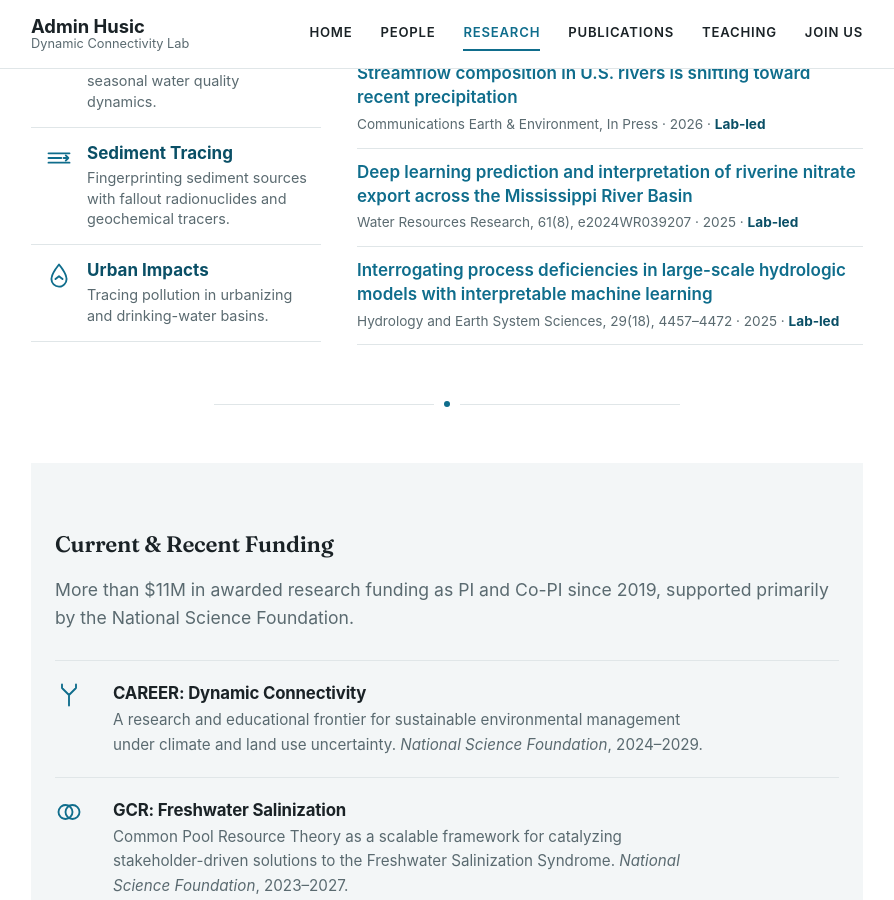
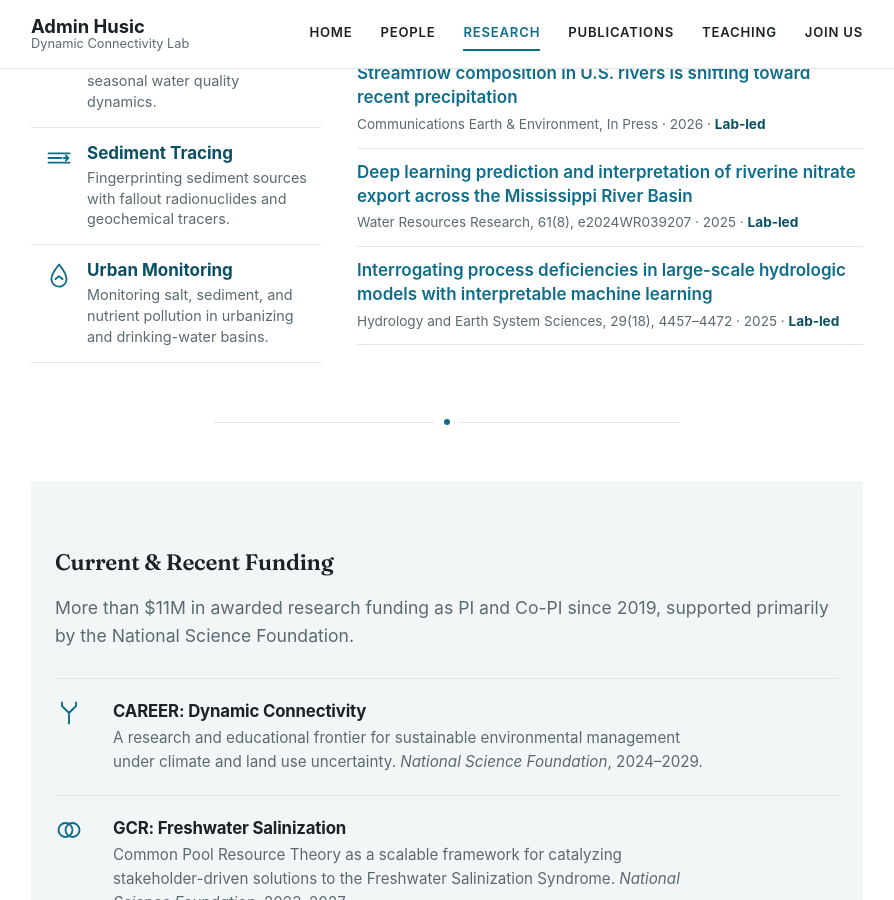
Before and after one commit to adminhusic/adminhusic.github.io, a Jekyll site: the page built from research.md, in a window 1280 px wide and 900 px high, scrolled down 745 px. Shown: the whole window, without its empty margins (193-1087 px from the left). Built offline with Jekyll 4.4.1, drawn with Linux system fonts in a browser that asks for light colours.

Commit message:
Rename Urban Impacts to Urban Monitoring; add Google Scholar icon
- Research area title: "Urban Impacts" -> "Urban Monitoring", completing
  the -ing pattern across all four (Learning / Sensing / Tracing /
  Monitoring). Rewrote its summary, which previously opened with
  "Tracing" and now collides with the Sediment Tracing title next to it;
  the other three summaries already read fine against their titles and
  were left alone.
- Added a Google Scholar icon between VT and ORCID in both the homepage
  hero and the sitewide footer. Uses Scholar's real graduation-cap-and-
  book mark (Simple Icons' verified brand SVG) in their documented brand
  blue #4285F4, matching how ORCID/LinkedIn/VT are already handled as
  exempt third-party marks. Profile URL lives in site.scholar.

```diff
--- a/_config.yml
+++ b/_config.yml
@@ -10,6 +10,7 @@ email: husic@vt.edu
 orcid: "0000-0002-4225-2252"
 vt_profile: "https://www.webapps.cee.vt.edu/index.php?category=people&pagetype=bio&do=getprofile&user=husic.html"
 linkedin: "https://www.linkedin.com/in/admin-husic/"
+scholar: "https://scholar.google.com/citations?user=DwaJAr0AAAAJ"
 
 # Used by jekyll-seo-tag for canonical URLs, Open Graph/Twitter card tags, and
 # structured data -- these need a real absolute URL to generate correctly.
--- a/_data/research_areas.yml
+++ b/_data/research_areas.yml
@@ -75,8 +75,8 @@ areas:
       - "https://doi.org/10.1029/2021GL094497"
 
   - id: "salinization"
-    title: "Urban Impacts"
-    summary: "Tracing pollution in urbanizing and drinking-water basins."
+    title: "Urban Monitoring"
+    summary: "Monitoring salt, sediment, and nutrient pollution in urbanizing and drinking-water basins."
     description: >-
       Tracing the sources and drivers of salt, sediment, and nutrient pollution in urbanizing and
       drinking-water-supply watersheds, and the social-ecological-technological systems behind it.
--- a/_includes/footer.html
+++ b/_includes/footer.html
@@ -5,6 +5,9 @@
       <div class="site-footer__icons">
         <a class="icon-link" href="{{ site.vt_profile }}" target="_blank" rel="noopener" aria-label="Virginia Tech Faculty Profile" title="Virginia Tech Faculty Profile">
           <img src="{{ '/assets/img/Virginia-Tech-Logo.png' | relative_url }}" alt="Virginia Tech" height="16" loading="lazy">
+        </a>
+        <a class="icon-link" href="{{ site.scholar }}" target="_blank" rel="noopener" aria-label="Google Scholar profile" title="Google Scholar">
+          <svg viewBox="0 0 24 24" width="16" height="16" aria-hidden="true"><path fill="#4285F4" d="M5.242 13.769L0 9.5 12 0l12 9.5-5.242 4.269C17.548 11.249 14.978 9.5 12 9.5c-2.977 0-5.548 1.748-6.758 4.269zM12 10a7 7 0 1 0 0 14 7 7 0 0 0 0-14z"/></svg>
         </a>
         <a class="icon-link" href="https://orcid.org/{{ site.orcid }}" target="_blank" rel="noopener" aria-label="ORCID: {{ site.orcid }}" title="ORCID: {{ site.orcid }}">
           <svg viewBox="0 0 24 24" width="16" height="16" aria-hidden="true"><circle cx="12" cy="12" r="12" fill="#A6CE39"/><text x="12" y="16.3" font-family="Arial, Helvetica, sans-serif" font-size="10.5" font-weight="700" font-style="italic" text-anchor="middle" fill="#ffffff">iD</text></svg>
```
Also changed, not shown: index.md (+3 -0 lines).
